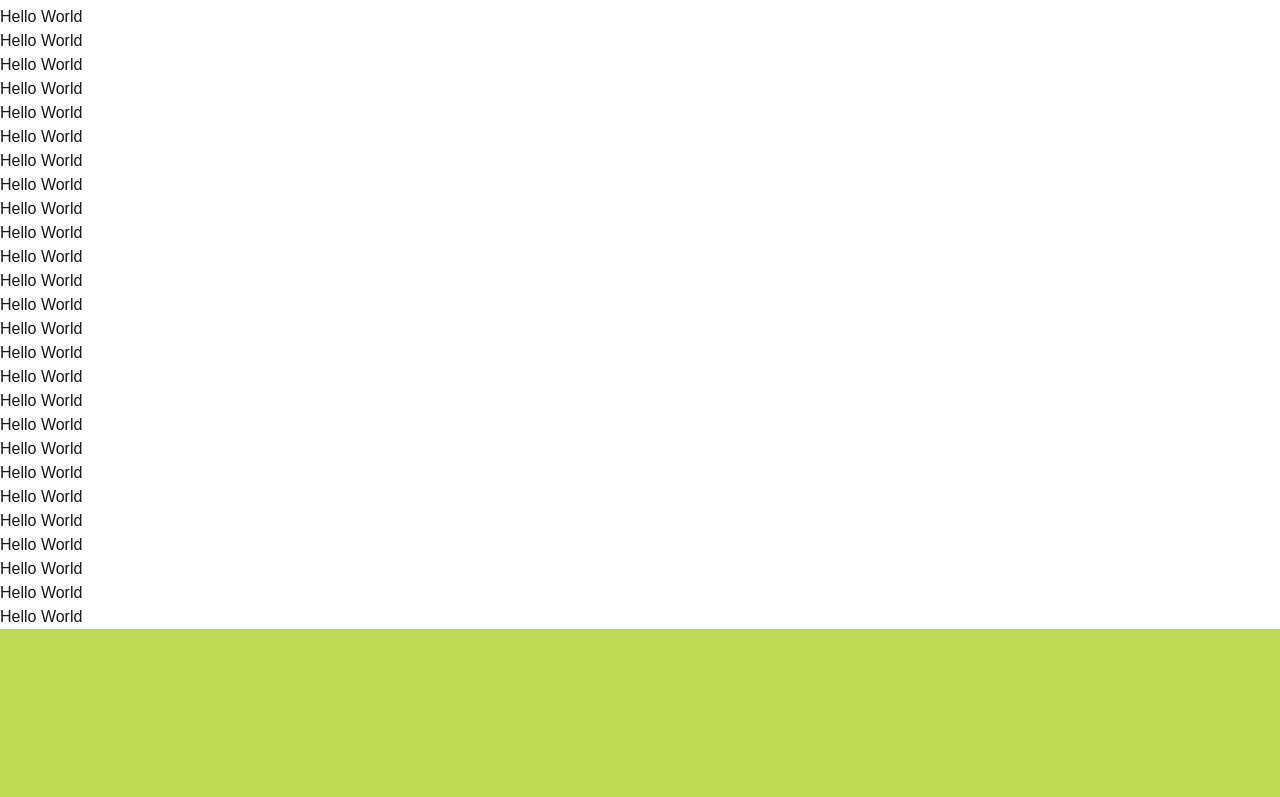
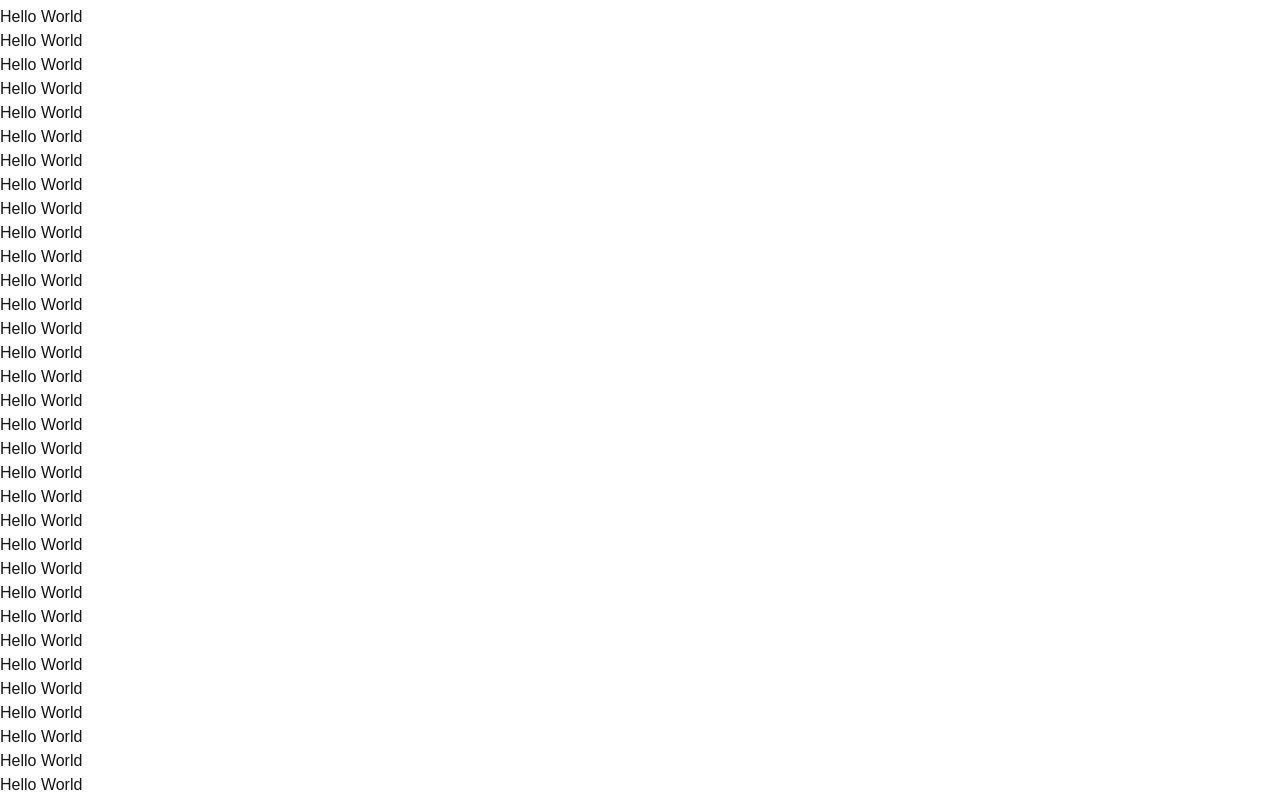
Before and after one commit to vietle290/tailwindcss, a Next.js app: page / in a window 1280 px wide. Shown: the part 965-1762 px from the top of the page. Before the commit the page ends 1594 px from the top, so only its background shows below. Built offline with nearby package versions, Linux system fonts and the light colour scheme.

Commit message:
Tailwindcss Margin

```diff
--- a/app/page.tsx
+++ b/app/page.tsx
@@ -106,6 +106,16 @@ export default function Home() {
         <p className="px-0">Hello World</p>
         <p className="py-0">Hello World</p>
       </div>
+      {/* Tailwind Margin */}
+      <div>
+        <p className="m-0">Hello World</p>
+        <p className="mt-0">Hello World</p>
+        <p className="mr-0">Hello World</p>
+        <p className="mb-0">Hello World</p>
+        <p className="ml-0">Hello World</p>
+        <p className="mx-0">Hello World</p>
+        <p className="my-0">Hello World</p>
+      </div>
     </div>
   );
 }
```
